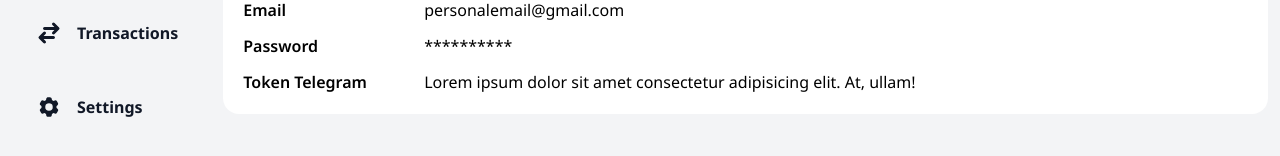
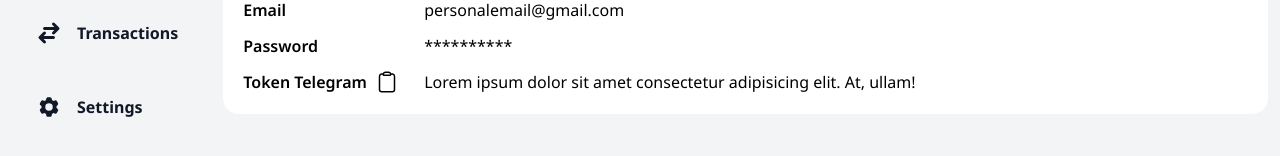
Before and after one commit to aacmal/finaki, a Next.js app: page /profile in a window 1280 px wide. Shown: the part 150-306 px from the top of the page. Built offline with nearby package versions, Linux system fonts and the light colour scheme.

Commit message:
added ClipboardIcon to profile pages

```diff
--- a/app/profile/page.tsx
+++ b/app/profile/page.tsx
@@ -1,4 +1,6 @@
 import Heading from '@/dls/Heading'
+import IconWrapper from '@/dls/IconWrapper'
+import ClipboardIcon from '@/icons/ClipboardIcon'
 import React from 'react'
 
 type Props = {}
@@ -19,7 +21,12 @@ const ProfilePage = (props: Props) => {
           <span className='lg:ml-0 ml-3'>**********</span>
         </div>
         <span className='flex lg:flex-row flex-col lg:items-center'>
-          <span className='w-[18%] font-semibold whitespace-nowrap'>Token Telegram</span>
+          <span className='w-[18%] font-semibold whitespace-nowrap flex items-center gap-2'>
+            <span>Token Telegram</span>
+            <IconWrapper className='w-5'>
+              <ClipboardIcon />
+            </IconWrapper>
+          </span>
           <span className='lg:ml-0 ml-3'>Lorem ipsum dolor sit amet consectetur adipisicing elit. At, ullam!</span>
         </span>
       </div>
--- /dev/null
+++ b/components/icons/ClipboardIcon.tsx
@@ -0,0 +1,22 @@
+import { defaultOutlineIconProps, IconProps } from "@/types/IconProps";
+import React from "react";
+
+
+const ClipboardIcon = (props: IconProps) => {
+  return (
+    <svg
+      xmlns="http://www.w3.org/2000/svg"
+      viewBox="0 0 24 24"
+      {...defaultOutlineIconProps}
+      {...props}
+    >
+      <path
+        strokeLinecap="round"
+        strokeLinejoin="round"
+        d="M15.666 3.888A2.25 2.25 0 0013.5 2.25h-3c-1.03 0-1.9.693-2.166 1.638m7.332 0c.055.194.084.4.084.612v0a.75.75 0 01-.75.75H9a.75.75 0 01-.75-.75v0c0-.212.03-.418.084-.612m7.332 0c.646.049 1.288.11 1.927.184 1.1.128 1.907 1.077 1.907 2.185V19.5a2.25 2.25 0 01-2.25 2.25H6.75A2.25 2.25 0 014.5 19.5V6.257c0-1.108.806-2.057 1.907-2.185a48.208 48.208 0 011.927-.184"
+      />
+    </svg>
+  );
+};
+
+export default ClipboardIcon;
```
